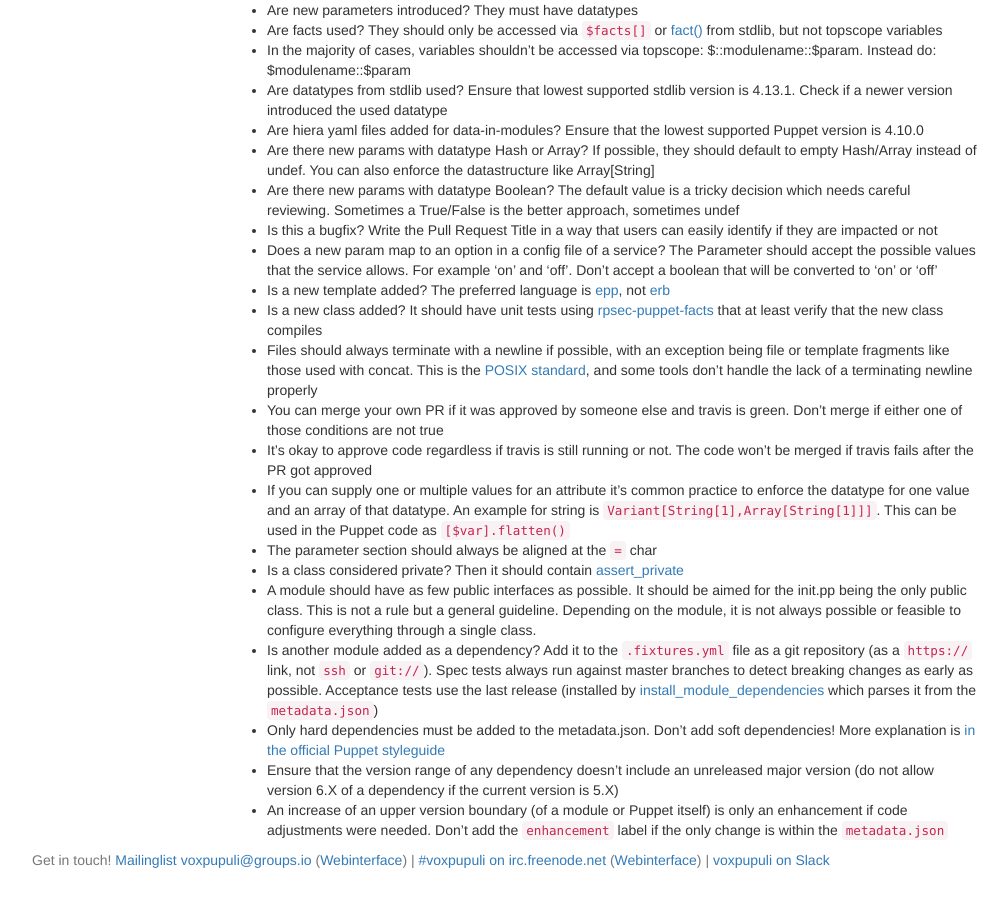
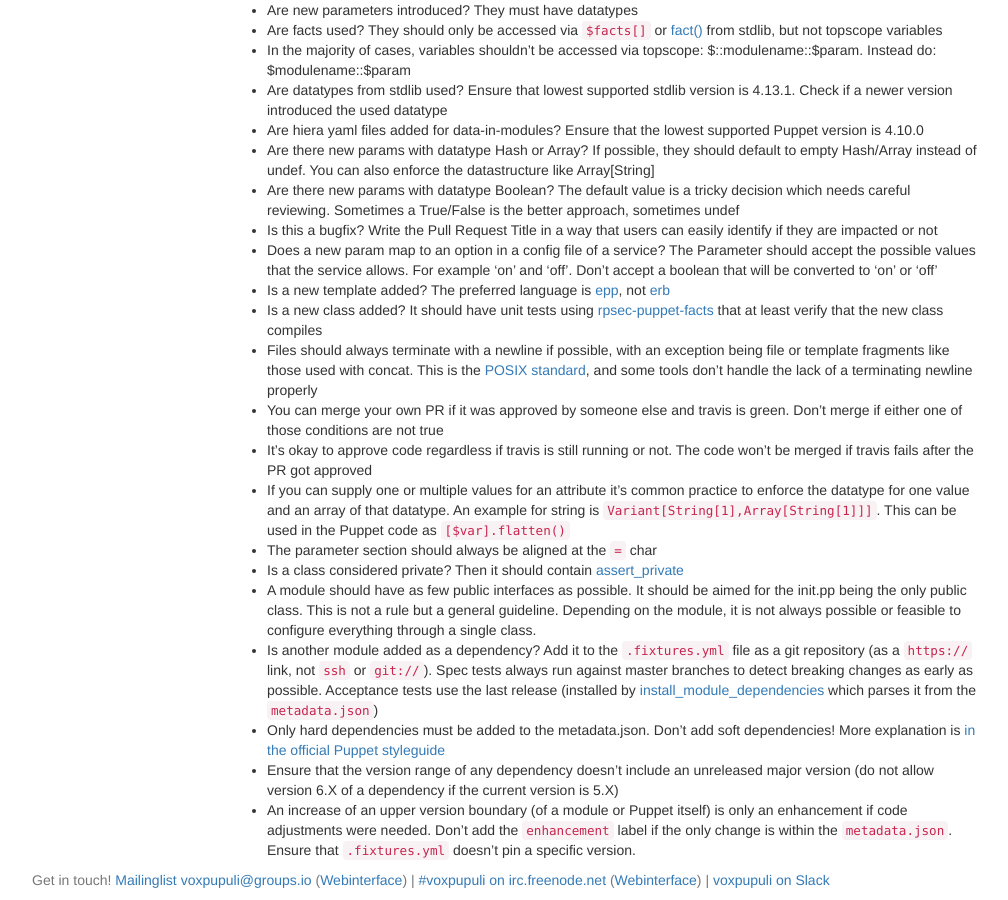
Before and after one commit to voxpupuli/voxpupuli.github.io, a Jekyll site: the page built from docs/index.md, in a window 1280 px wide and 900 px high, scrolled down 2845 px. Shown: the whole window, without its empty margins (38-1046 px from the left). Built offline with Jekyll 4.4.1, drawn with Linux system fonts in a browser that asks for light colours; nearby versions of some CDN libraries.

Commit message:
add statement about fixtures

```diff
--- a/docs/index.md
+++ b/docs/index.md
@@ -166,4 +166,4 @@
 * Is another module added as a dependency? Add it to the `.fixtures.yml` file as a git repository (as a `https://` link, not `ssh` or `git://`). Spec tests always run against master branches to detect breaking changes as early as possible. Acceptance tests use the last release (installed by [install_module_dependencies](https://github.com/puppetlabs/beaker-module_install_helper#install_module_dependencies) which parses it from the `metadata.json`)
 * Only hard dependencies must be added to the metadata.json. Don't add soft dependencies! More explanation is [in the official Puppet styleguide](https://puppet.com/docs/puppet/5.5/style_guide.html#dependencies)
 * Ensure that the version range of any dependency doesn't include an unreleased major version (do not allow version 6.X of a dependency if the current version is 5.X)
-* An increase of an upper version boundary (of a module or Puppet itself) is only an enhancement if code adjustments were needed. Don't add the `enhancement` label if the only change is within the `metadata.json`
+* An increase of an upper version boundary (of a module or Puppet itself) is only an enhancement if code adjustments were needed. Don't add the `enhancement` label if the only change is within the `metadata.json`. Ensure that `.fixtures.yml` doesn't pin a specific version.
```
